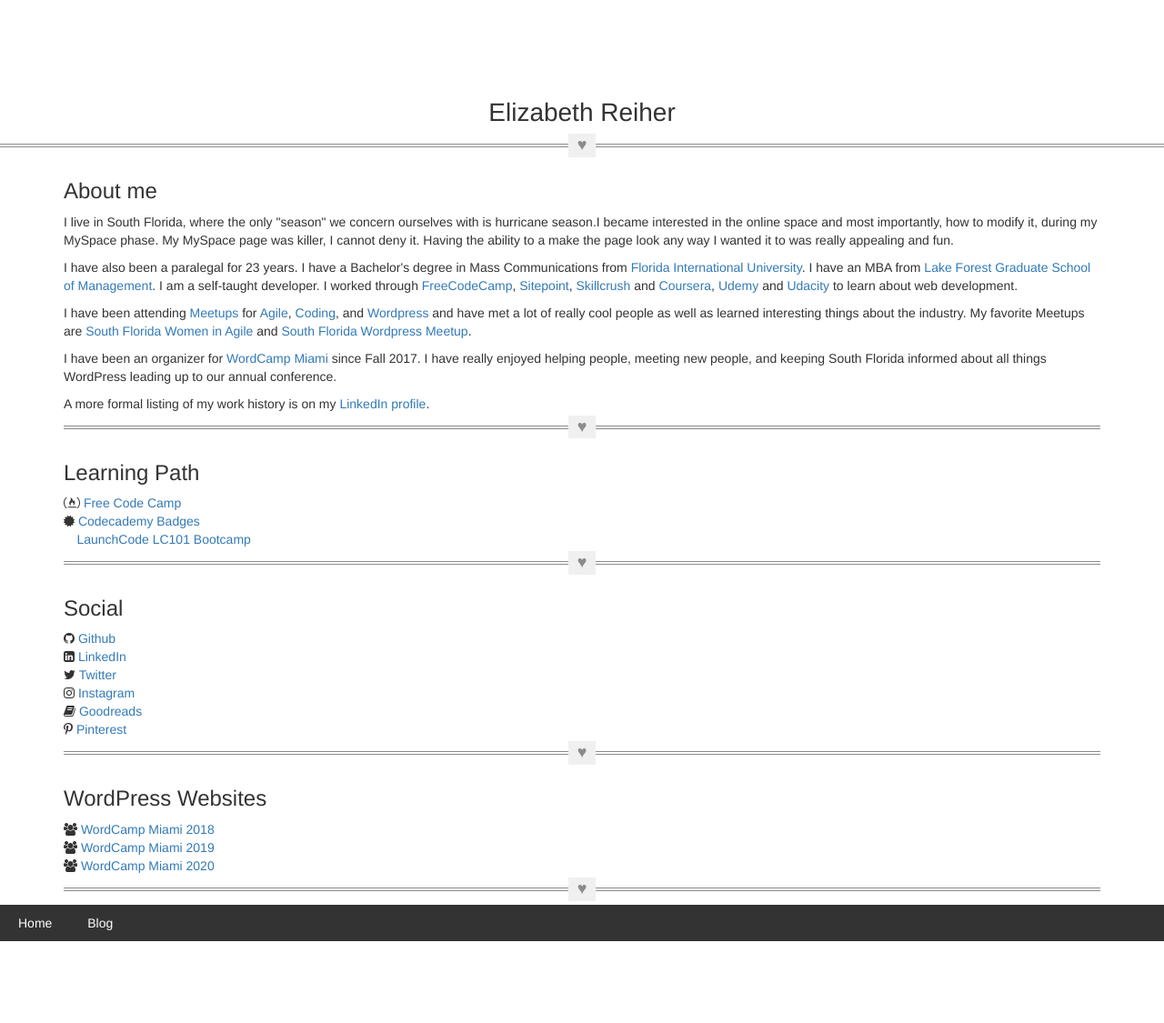
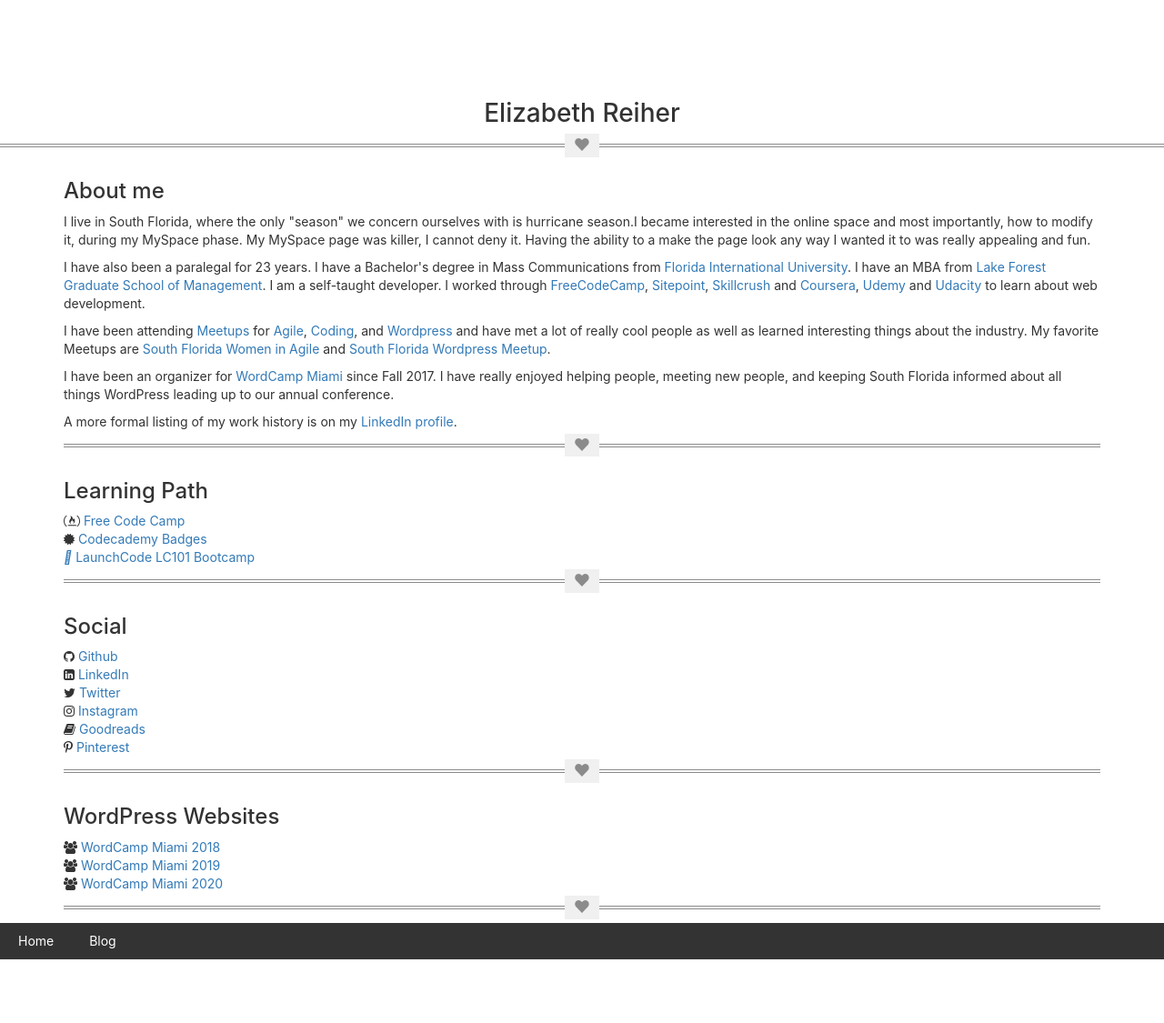
Before and after one commit to tonomoshia/lizreiher, a Jekyll site: the page index.html, which Jekyll copies as it is, in a window 1280 px wide. Shown: the whole page at 91% size. Built offline with Jekyll 4.4.1, drawn with Linux system fonts in a browser that asks for light colours; a script that is not in the unit is left out.

Commit message:
standardize fonts

```diff
--- a/css/main.css
+++ b/css/main.css
@@ -335,3 +335,17 @@
 nav a.active {
   background-color: #007acc;
 }
+
+h1,
+h2,
+h3,
+h4,
+h5,
+h6,
+p {
+  font-family: -apple-system, BlinkMacSystemFont, "Helvetica Neue", Helvetica, sans-serif;
+}
+
+body {
+  font-family: -apple-system, BlinkMacSystemFont, "Helvetica Neue", Helvetica, sans-serif;
+}
```
